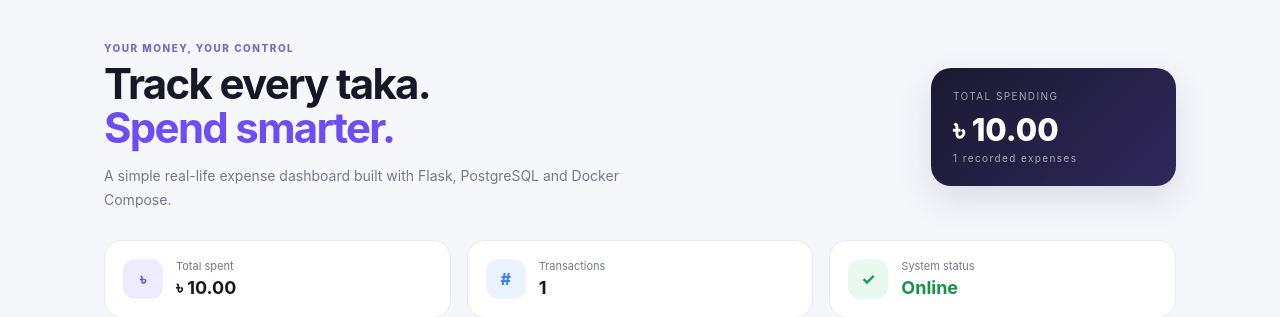
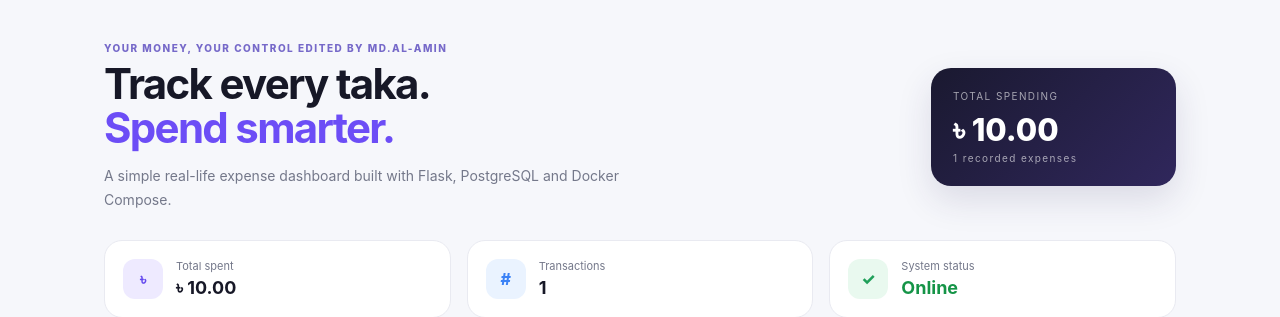
Before and after one commit to ActiveCyberGuard/spendwise-expense-tracker, a Flask app: template templates/index.html in a window 1280 px wide. Shown: the part 76-393 px from the top of the page. Run offline with Flask 3, Linux system fonts and the light colour scheme; the template is opened without the code that fills it: most values are stand-ins (such as "Sample title", 1, 10 or a date in 2020); some libraries are stand-ins or nearby versions.

Commit message:
I edit something

```diff
--- a/templates/index.html
+++ b/templates/index.html
@@ -21,7 +21,7 @@
   <main class="container">
     <section class="hero">
       <div>
-        <p class="eyebrow">YOUR MONEY, YOUR CONTROL</p>
+        <p class="eyebrow">YOUR MONEY, YOUR CONTROL EDITED BY MD.AL-AMIN</p>
         <h2>Track every taka.<br><span>Spend smarter.</span></h2>
         <p class="hero-text">A simple real-life expense dashboard built with Flask, PostgreSQL and Docker Compose.</p>
       </div>
```
